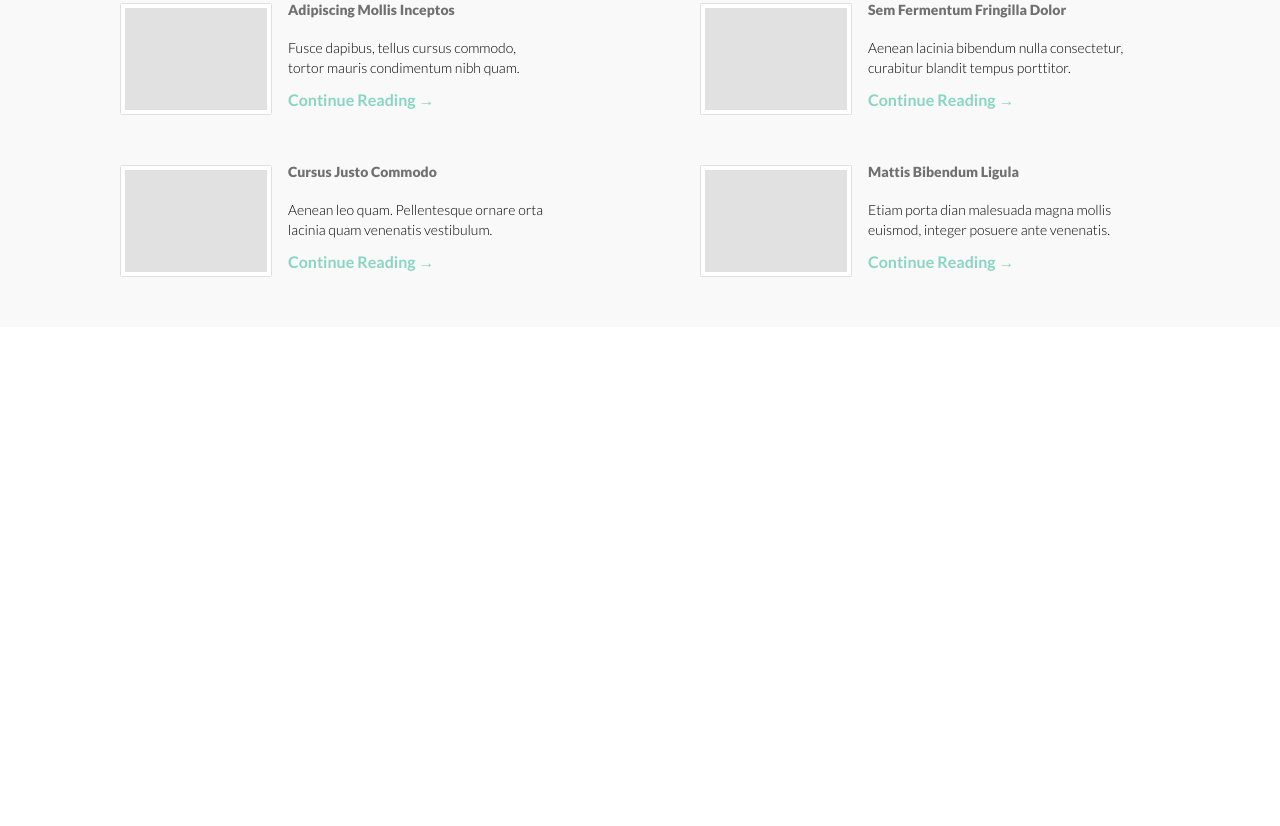
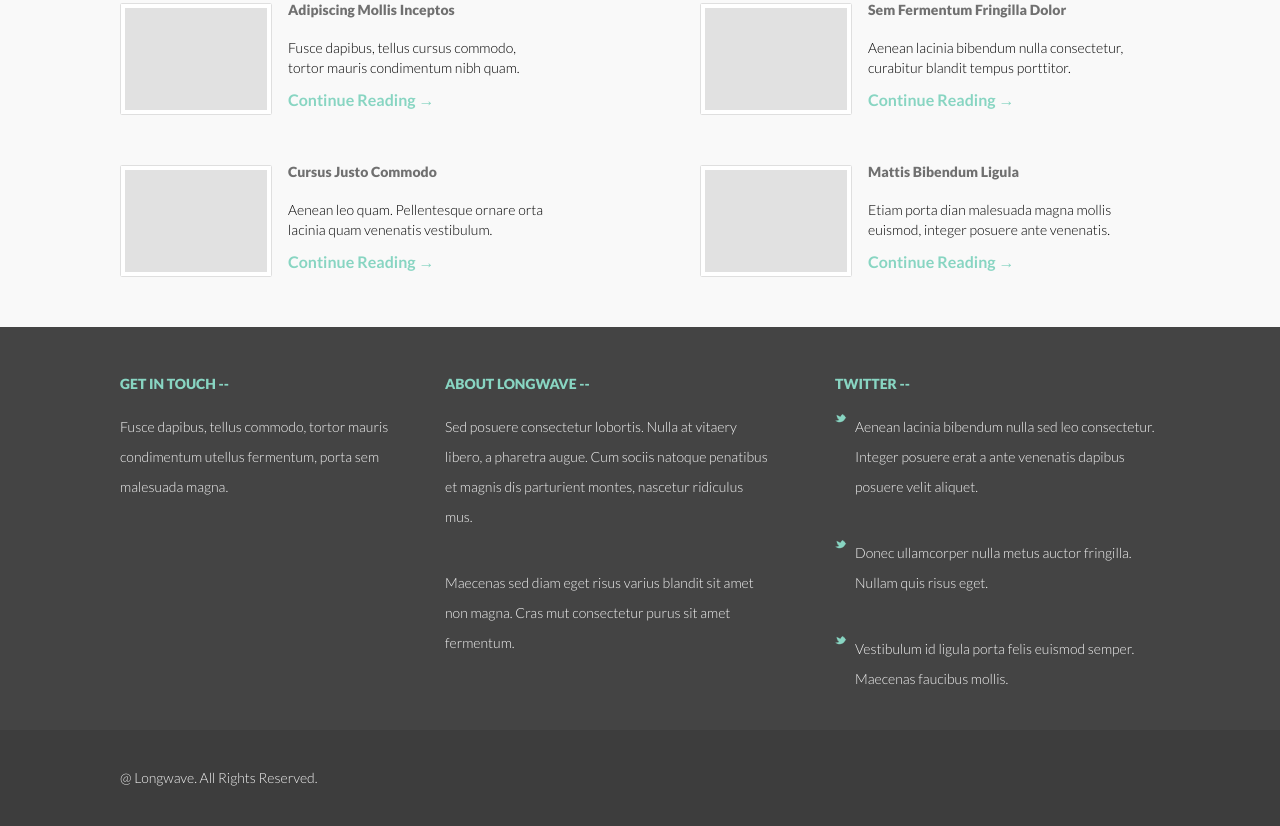
Before and after one commit to kymmyD123/Longwave, a plain HTML site: page index.html in a window 1280 px wide. Shown: the part 1221-2047 px from the top of the page. Before the commit the page ends 1548 px from the top, so only its background shows below. Drawn offline with Linux system fonts and the light colour scheme.

Commit message:
FixedFooter

```diff
--- a/css/style.css
+++ b/css/style.css
@@ -184,3 +184,44 @@ h2.title {
     font: 700 16px/16px Lato, sans-serif;
     text-decoration: none;
 }
+
+footer {
+    background: #444444;
+}
+
+.footer-column {
+    width: 325px;
+    margin-top: 50px;
+}
+
+.footer-column h2 {
+    color: #88d5c2;
+    text-transform: uppercase;
+}
+
+.footer-column p {
+    font: 300 14px/30px Lato, sans-serif;
+    color: #f4f4f4;
+}
+
+.footer-column-2 p {
+    margin-bottom: 36px;
+
+}
+
+.s-twitter {
+    margin-bottom: 36px;
+    background: url("../img/s-sprites.png") no-repeat ;
+    background-position: -36px 0;
+    padding-left: 20px;
+}
+
+#footer-down {
+    background: #3d3d3d;
+}
+
+#footer-down p {
+    font: 300 14px/30px Lato, sans-serif;
+    color: #f4f4f4;
+    padding: 33px 0 33px 0;
+}
--- a/index.html
+++ b/index.html
@@ -30,7 +30,8 @@
         <div class="container">
             <div class="text-descr">
                 <p>
-                Maecenas sed <i>diam & eget risus</i> malesuada varius <strong>blandit</strong> sit amet non atsit magna, etiam portasemy
+                    Maecenas sed <i>diam & eget risus</i> malesuada varius <strong>blandit</strong> sit amet non atsit
+                    magna, etiam portasemy
                     malesuada mollis euismod aenean leo quam.
                 </p>
             </div>
@@ -107,6 +108,38 @@
             </div>
         </div>
     </div>
+
+    <footer>
+        <div class="container clearfix">
+            <div class="footer-column footer-column-1 left">
+                <h2 class="title">Get in touch --</h2>
+                <p>Fusce dapibus, tellus commodo, tortor mauris condimentum utellus fermentum, porta sem malesuada
+                    magna. </p>
+            </div>
+            <div class="footer-column footer-column-2 left">
+                <h2 class="title">About Longwave --</h2>
+                <p>Sed posuere consectetur lobortis. Nulla at vitaery libero, a pharetra augue. Cum sociis natoque
+                    penatibus et magnis dis parturient montes, nascetur ridiculus mus.
+                </p>
+                <p>Maecenas sed diam eget risus varius blandit sit amet non magna. Cras mut consectetur purus sit amet
+                    fermentum.</p>
+            </div>
+            <div class="footer-column footer-column-3 right">
+                <h2 class="title">Twitter --</h2>
+                <p class="s-twitter">Aenean lacinia bibendum nulla sed leo consectetur. Integer posuere erat a ante venenatis dapibus
+                    posuere velit aliquet.
+                </p>
+                <p class="s-twitter">Donec ullamcorper nulla metus auctor fringilla. Nullam quis risus eget.</p>
+                <p class="s-twitter"> Vestibulum id ligula porta felis euismod semper. Maecenas faucibus mollis.</p>
+            </div>
+        </div>
+    </footer>
+
+    <div id="footer-down">
+        <div class="container">
+            <p>@ Longwave. All Rights Reserved.</p>
+        </div>
+    </div>
 </div>
 </body>
 </html>
```
Also changed, not shown: img/s-sprites.png (added). Lines whose indentation alone changed are shown as unchanged.
